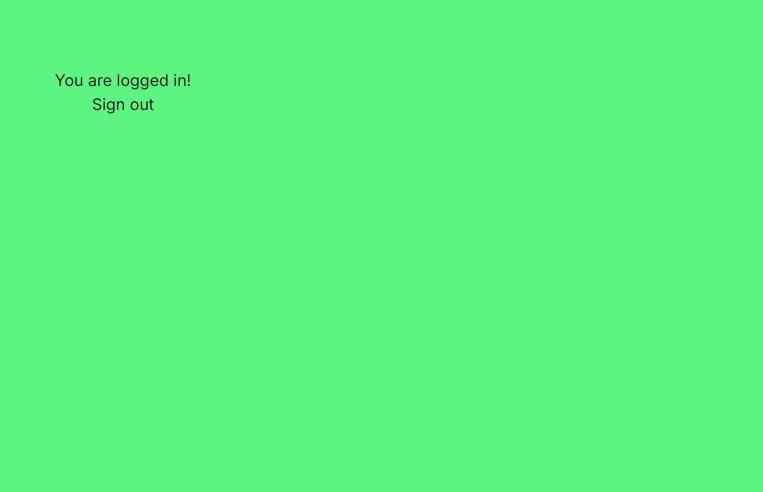
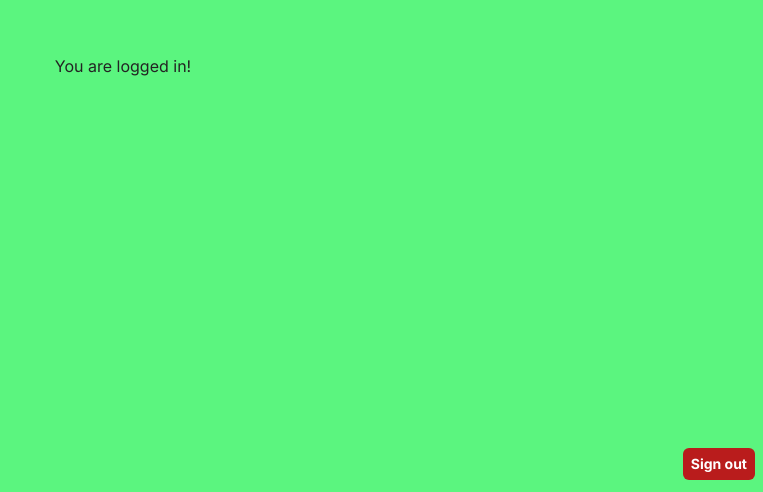
Before and after one commit to Johennes/vaultmeister, a Next.js app: page /explorer in a window 1280 px wide. Shown: the part 308-800 px from the top of the page, without its empty margins (517-1280 px from the left). Built offline with nearby package versions, Linux system fonts and the light colour scheme.

Commit message:
Create button component

```diff
--- a/app/explorer/page.tsx
+++ b/app/explorer/page.tsx
@@ -1,5 +1,6 @@
 "use client"
 
+import Button from "@/components/Button";
 import { invoke } from "@tauri-apps/api/tauri";
 import { useRouter } from "next/navigation";
 import { useEffect } from "react";
@@ -20,8 +21,12 @@ export default function Explorer(): JSX.Element {
       .catch(console.error)
   };
 
-  return <div className="flex min-h-screen flex-col items-center justify-center">
-    You are logged in!
-    <button onClick={signOut}>Sign out</button>
+  return <div className="flex min-h-screen flex-col">
+    <div className="flex-grow flex flex-col justify-center items-center ">
+      You are logged in!
+    </div>
+    <div className="flex flex-row justify-end p-2">
+      <Button isDestructive={true} onClick={signOut}>Sign out</Button>
+    </div>
   </div>;
 }
--- a/app/page.tsx
+++ b/app/page.tsx
@@ -4,6 +4,7 @@ import { useEffect, useState } from 'react';
 import { invoke } from '@tauri-apps/api/tauri'
 import Input from '@/components/Input';
 import { useRouter } from 'next/navigation';
+import Button from '@/components/Button';
 
 class Status {
   static initial = new Status(false, null);
@@ -54,12 +55,7 @@ export default function Home(): JSX.Element {
         <Input type="text" placeholder="Home server" value={homeServer} disabled={true} />
         <Input type="text" placeholder="Username" value={username} disabled={status.isLoading} onChange={e => setUsername(e.target.value)} />
         <Input type="password" placeholder="Password" value={password} disabled={status.isLoading} onChange={e => setPassword(e.target.value)} />
-        <input
-          type="submit"
-          className="block w-full rounded-md border-0 py-1.5 px-2 bg-green-700 hover:bg-green-800 text-white font-bold text-sm mb-1"
-          value="Sign in"
-          disabled={status.isLoading}
-          onClick={signIn} />
+        <Button className="w-full" disabled={status.isLoading} onClick={signIn} >Sign in</Button>
       </div>
       {status.error && <div className="text-red-600 px-10 text-center">{status.error}123</div>}
     </main>
--- /dev/null
+++ b/components/Button.tsx
@@ -0,0 +1,15 @@
+import { ButtonHTMLAttributes } from "react"
+
+export interface IButtonProps extends ButtonHTMLAttributes<HTMLButtonElement> {
+  isDestructive?: boolean
+}
+
+export default function Button(props: IButtonProps): JSX.Element {
+  return <button
+    {...props}
+    className={(props.className ?? "") + " block rounded-md border-0 py-1.5 px-2 text-white font-bold text-sm mb-1 "
+      + (props.isDestructive ? "bg-red-700 hover:bg-red-800" : "bg-green-700 hover:bg-green-800")}
+  >
+    {props.children}
+  </button>
+}
--- a/components/Input.tsx
+++ b/components/Input.tsx
@@ -5,9 +5,9 @@ export interface IInputProps extends InputHTMLAttributes<HTMLInputElement> {}
 export default function Input(props: IInputProps): JSX.Element {
   return (
     <input
+      {...props}
       type="text"
-      className="block w-full rounded-md border-0 py-1.5 px-2 text-gray-900 disabled:text-gray-400 disabled:bg-gray-200 ring-1 ring-inset ring-gray-300 placeholder:text-gray-400 focus:ring-2 focus:ring-inset focus:ring-indigo-600 text-sm mb-1"
-      {...props}
+      className={(props.className ?? "") + " block w-full rounded-md border-0 py-1.5 px-2 text-gray-900 disabled:text-gray-400 disabled:bg-gray-200 ring-1 ring-inset ring-gray-300 placeholder:text-gray-400 focus:ring-2 focus:ring-inset focus:ring-indigo-600 text-sm mb-1"}
     />
   );
 }
```
